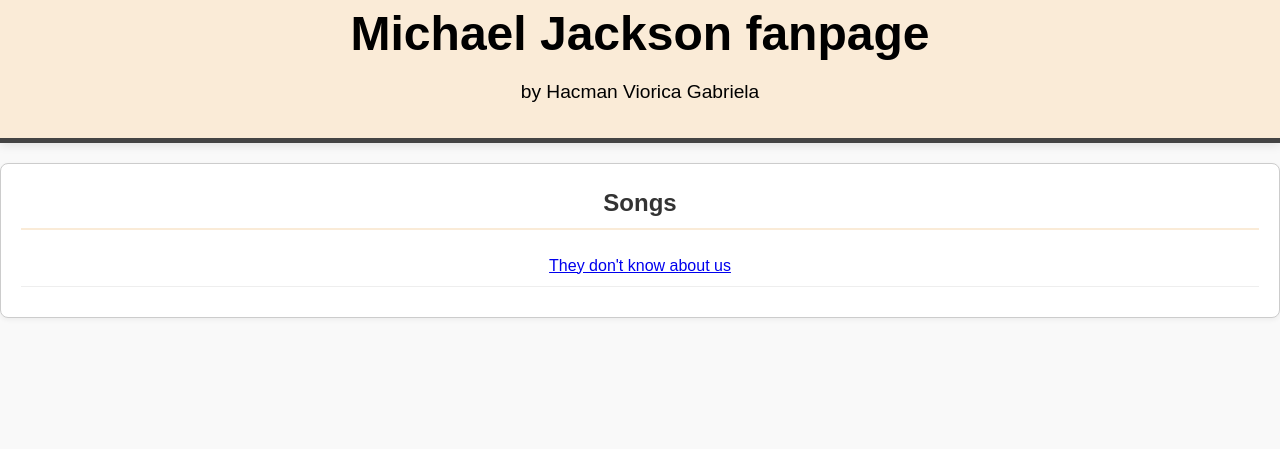
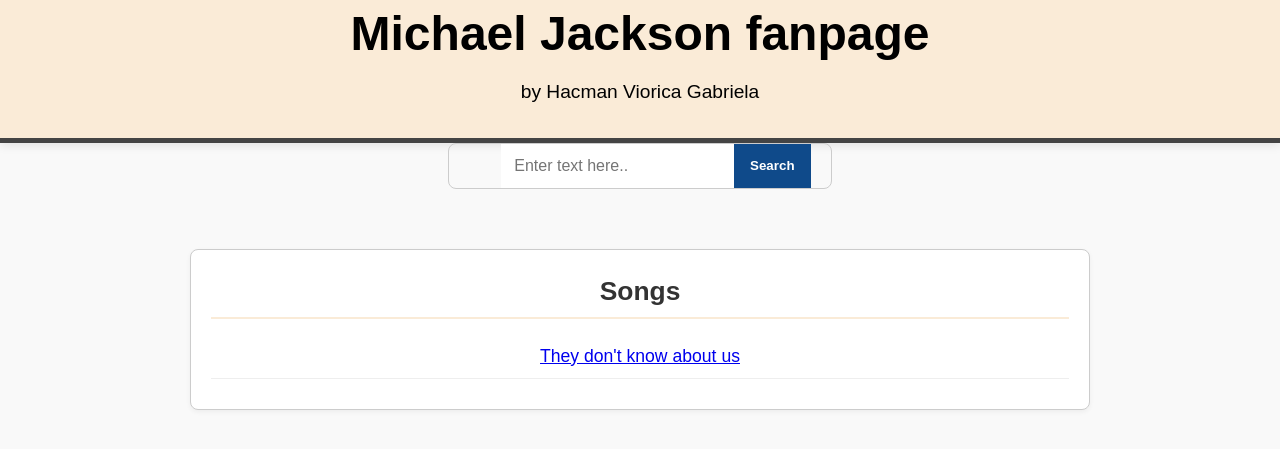
Before and after one commit to vhacman/michael-jackson-page, a plain HTML site: page index.html in a window 1280 px wide. Shown: the part 277-726 px from the top of the page. Drawn offline with Linux system fonts and the light colour scheme.

Commit message:
+searchbar

```diff
--- a/css/styles.css
+++ b/css/styles.css
@@ -168,3 +168,32 @@
 	border-radius: 10px;
 	outline: none;
 }
+
+.container {
+	display: inline-flex;
+	flex: 1 1 300px;
+	border: 1px solid #ccc;
+	border-radius: 8px;
+	overflow: hidden;
+}
+
+.icon {
+	padding: 0.8rem;
+}
+
+.searchBox {
+	border: none;
+	padding: 0.8rem;
+	flex: 1;
+	outline: none;
+	font-size: 1rem;
+}
+
+.searchButton {
+	color: white;
+	background: #0f4a8a;
+	border: none;
+	padding: 0.8rem 1rem;
+	cursor: pointer;
+	font-weight: bold;
+}
--- a/index.html
+++ b/index.html
@@ -15,7 +15,12 @@
 			<h1>Michael Jackson fanpage</h1>
 			<p>by Hacman Viorica Gabriela</p>
 		</header>
-		<mainc class="index">
+		<div class="container">
+			<img class="icon" src="assets/search.svg" alt="icon image" style="width: 32px; height: 24px;">
+			<input class="searchBox" type="search" name="search" placeholder="Enter text here..">
+			<input type="submit" value="Search" class="searchButton">
+		</div>
+		<main class="index">
 			<nav class="list">
 				<h2>Songs</h2>
 				<ul>
```
Also changed, not shown: assets/search.svg (added).
